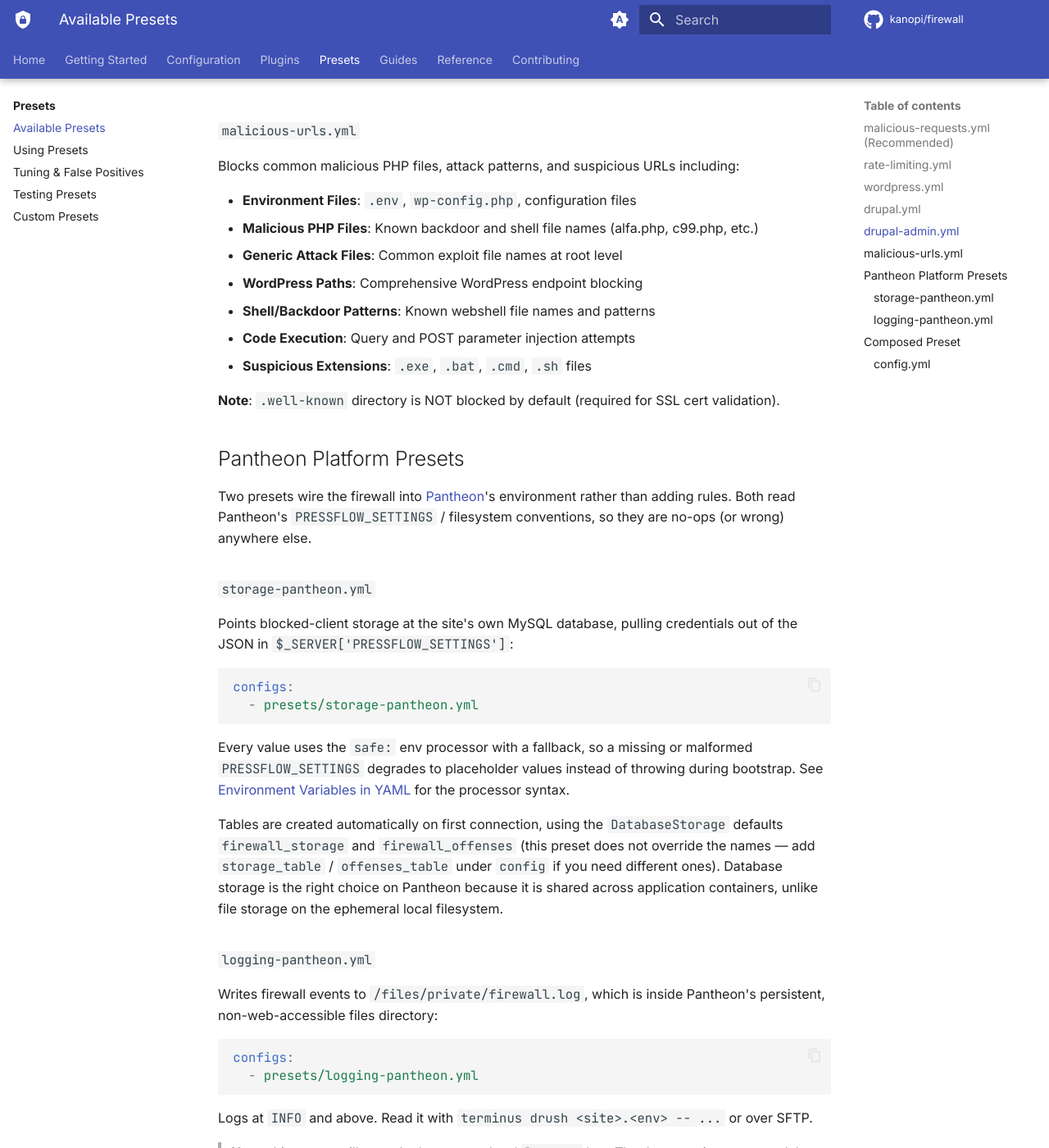
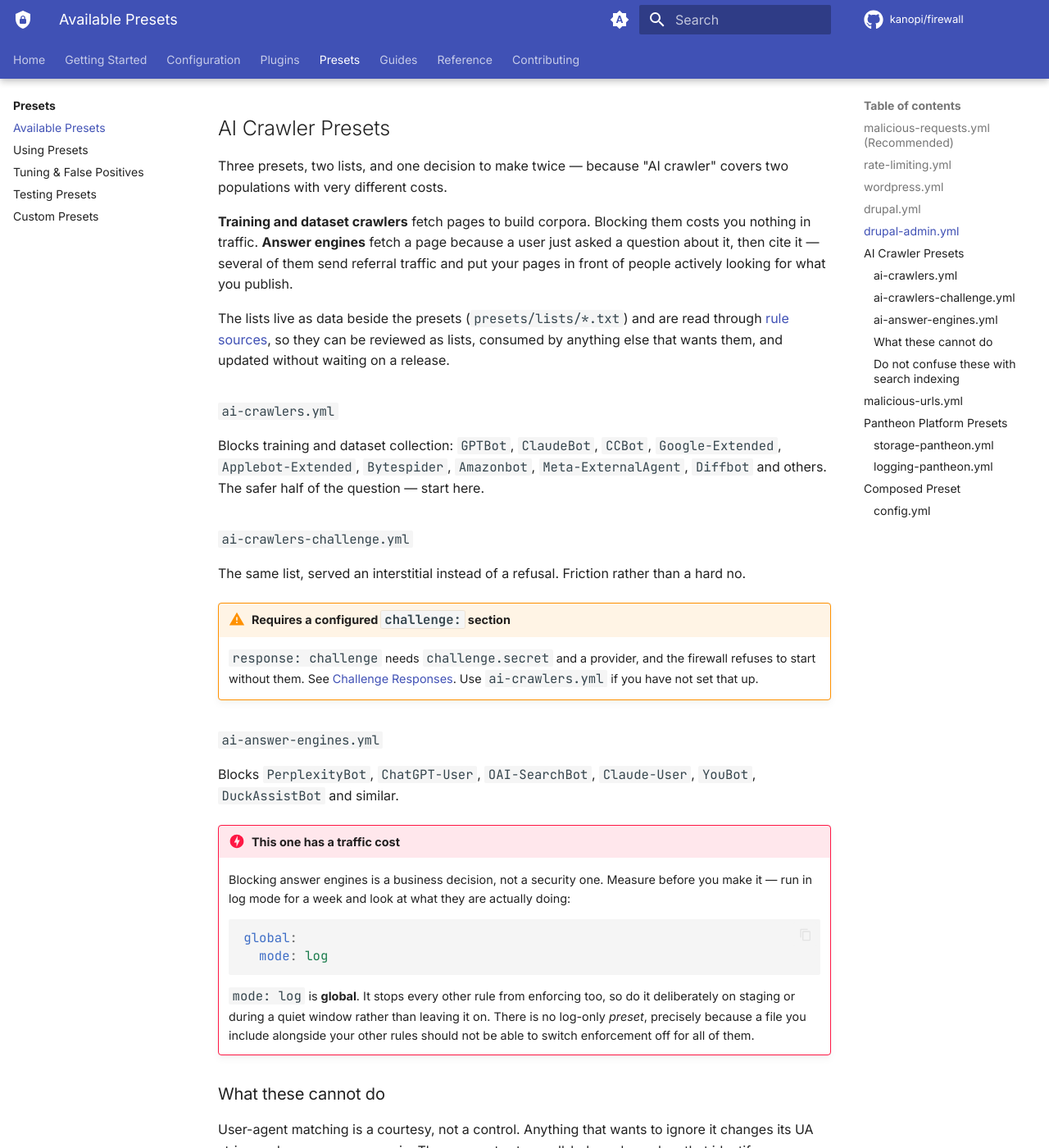
Before and after one commit to kanopi/firewall, an MkDocs documentation site: the page built from docs/presets/available.md, in a window 1280 px wide and 1400 px high, scrolled down 3400 px. Shown: the whole window at 82% size. Built offline with MkDocs 1.6.1 and Material for MkDocs 9.7.7, drawn with Linux system fonts in a browser that asks for light colours; comment, search, counter and statistics services are not loaded; some of the changed text lies outside the part shown.

Commit message:
feat(presets): add AI crawler presets (#163)
Clients ask for this by name, and the answer until now was "write your own
UserAgent rules" — which means every site writes a slightly different list and
none of them get updated.

TWO LISTS, NOT ONE

"AI crawler" covers two populations with very different costs, and collapsing
them into one file would make the preset wrong for most sites.

Training and dataset crawlers (GPTBot, ClaudeBot, CCBot, Google-Extended,
Bytespider, Amazonbot) fetch pages to build corpora. Blocking them costs no
traffic. Answer engines (PerplexityBot, ChatGPT-User, OAI-SearchBot, YouBot)
fetch a page because a user just asked about it and then cite it — several send
referral traffic. Blocking those is a business decision, not a security one, so
it gets its own file and a docs section telling people to measure first.

The lists ship as data next to the presets and are read through
`metadata.sources`, which is what #160 built. They can be reviewed as lists,
consumed by anything else, and updated without waiting on a release.

NO LOG-ONLY PRESET

The issue asked for one. It cannot exist as a preset: `FirewallMode::Log` is a
*global* mode, not a per-plugin response, so a file setting it would silently
stop every other rule in the config from enforcing. A preset you include
alongside your other rules must not be able to switch enforcement off for all of
them. The observe-first workflow is documented instead, with that caveat stated.

SOURCE PATHS NOW RESOLVE AGAINST THE CONFIG FILE

Building this turned up a gap in #160: `metadata.sources[].upstream` was not in
the relative-path key list, so `upstream: "lists/ai-crawlers.txt"` stayed
relative and was read against the process working directory — wherever the front
controller happens to live. A preset shipping its own list had no portable way
to name it. Added for both the string and map forms, matching what
`metadata.config.*` already got.

Also worth stating in the docs, so nobody has to discover it: user-agent
matching is a courtesy, not a control. Anything that wants to ignore it changes
its UA string. And Google-Extended is training while Googlebot is search
indexing — blocking the wrong one deindexes the site. There are tests asserting
neither preset touches Googlebot, bingbot, DuckDuckBot, Applebot, real browsers,
or UptimeRobot.

````diff
--- a/docs/presets/available.md
+++ b/docs/presets/available.md
@@ -124,6 +124,66 @@ Drupal's administrative and authentication surface:
 
 **Blocks `/user` but not `/user/<id>`** — public profiles keep working, which is why the
 authentication routes are named individually rather than blocking the `/user` prefix.
+## AI Crawler Presets
+
+Three presets, two lists, and one decision to make twice — because "AI crawler" covers two
+populations with very different costs.
+
+**Training and dataset crawlers** fetch pages to build corpora. Blocking them costs you
+nothing in traffic. **Answer engines** fetch a page because a user just asked a question
+about it, then cite it — several of them send referral traffic and put your pages in front
+of people actively looking for what you publish.
+
+The lists live as data beside the presets (`presets/lists/*.txt`) and are read through
+[rule sources](../configuration/sources.md), so they can be reviewed as lists, consumed by
+anything else that wants them, and updated without waiting on a release.
+
+### `ai-crawlers.yml`
+
+Blocks training and dataset collection: `GPTBot`, `ClaudeBot`, `CCBot`, `Google-Extended`,
+`Applebot-Extended`, `Bytespider`, `Amazonbot`, `Meta-ExternalAgent`, `Diffbot` and others.
+The safer half of the question — start here.
+
+### `ai-crawlers-challenge.yml`
+
+The same list, served an interstitial instead of a refusal. Friction rather than a hard no.
+
+!!! warning "Requires a configured `challenge:` section"
+    `response: challenge` needs `challenge.secret` and a provider, and the firewall refuses
+    to start without them. See [Challenge Responses](../plugins/challenges.md). Use
+    `ai-crawlers.yml` if you have not set that up.
+
+### `ai-answer-engines.yml`
+
+Blocks `PerplexityBot`, `ChatGPT-User`, `OAI-SearchBot`, `Claude-User`, `YouBot`,
+`DuckAssistBot` and similar.
+
+!!! danger "This one has a traffic cost"
+    Blocking answer engines is a business decision, not a security one. Measure before you
+    make it — run in log mode for a week and look at what they are actually doing:
+
+    ```yaml
+    global:
+      mode: log
+    ```
+
+    `mode: log` is **global**. It stops every other rule from enforcing too, so do it
+    deliberately on staging or during a quiet window rather than leaving it on. There is no
+    log-only *preset*, precisely because a file you include alongside your other rules
+    should not be able to switch enforcement off for all of them.
+
+### What these cannot do
+
+User-agent matching is a courtesy, not a control. Anything that wants to ignore it changes
+its UA string and never appears again. These presets stop well-behaved crawlers that
+identify themselves honestly; they do not stop scraping. Pair them with `robots.txt`, which
+several of these do honour.
+
+### Do not confuse these with search indexing
+
+`Google-Extended` is training; **`Googlebot` is search indexing**, and blocking it
+deindexes the site. Likewise `Applebot-Extended` versus `Applebot`, which powers Siri and
+Spotlight. Neither preset touches the search crawlers, and there are tests asserting that.
 
 ## `malicious-urls.yml`
 
````
Also changed, not shown: docs/presets/testing.md (+18 -0 lines), presets/README.md (+4 -0 lines), 7 other files.
